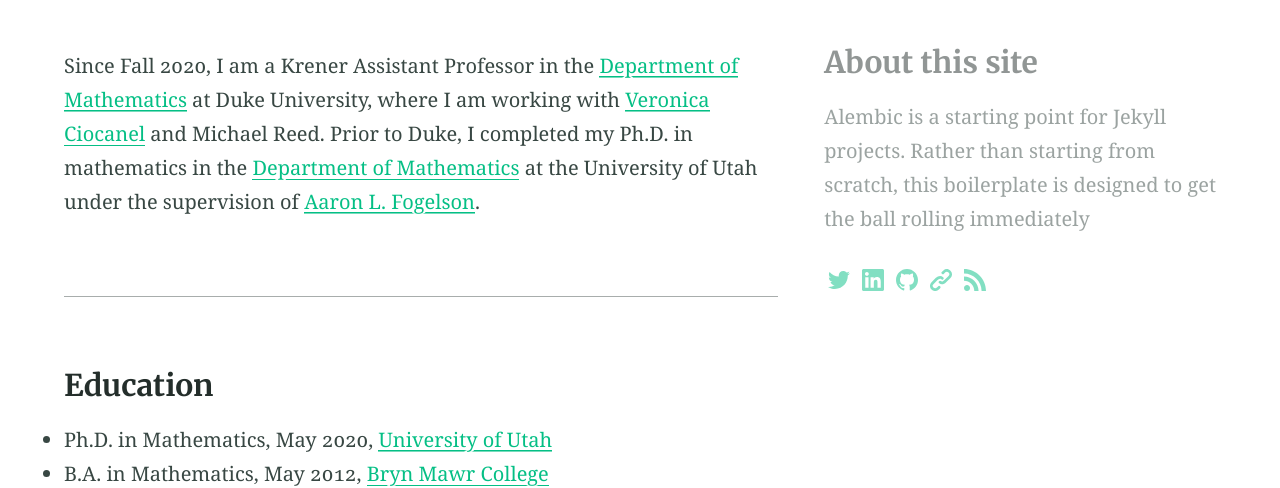
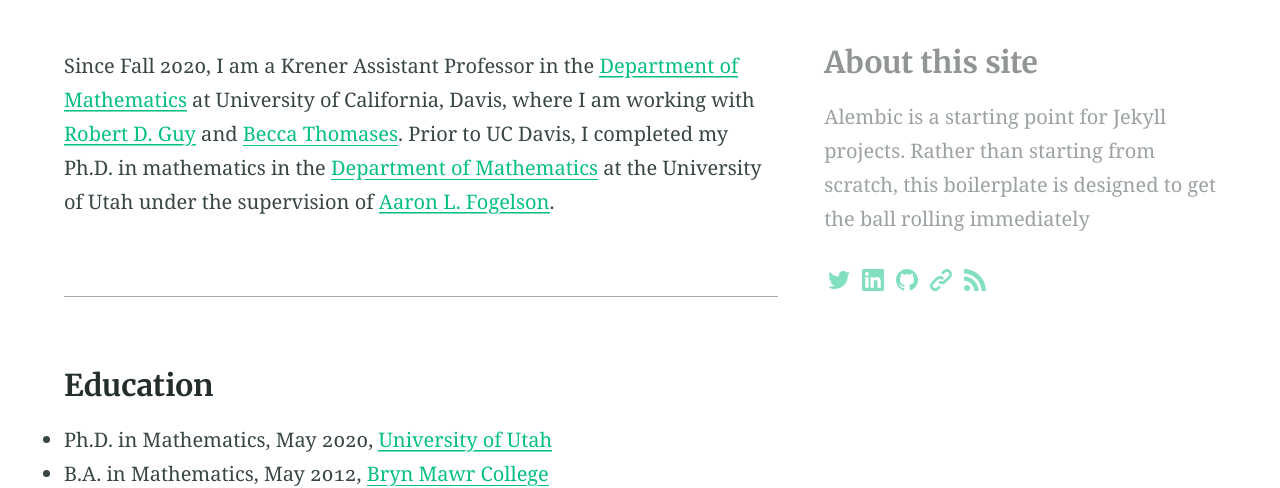
Before and after one commit to kathrynglink/kathrynglink.github.io, a Jekyll site: the page built from index.md, in a window 1280 px wide and 900 px high, cut to the strip 412-900 px from the top of the window. Built offline with Jekyll 4.4.1, drawn with Linux system fonts in a browser that asks for light colours.

```diff
--- a/index.md
+++ b/index.md
@@ -8,8 +8,8 @@ excerpt: "This."
 aside: true
 ---
 
-Since Fall 2020, I am a Krener Assistant Professor in the [Department of Mathematics](https://math.duke.edu/ "Department of Mathematics") at Duke University, where I am working with [Veronica Ciocanel](https://services.math.duke.edu/~ciocanel/ "Veronica Ciocanel") and Michael Reed. Prior to Duke, I completed my Ph.D. in mathematics in the [Department of Mathematics](https://math.utah.edu "Department of Mathematics") at the University of Utah under the supervision of [Aaron L. Fogelson](https://math.utah.edu/~fogelson "Aaron L. Fogelson" ).
+Since Fall 2020, I am a Krener Assistant Professor in the [Department of Mathematics](https://math.ucdavis.edu/ "Department of Mathematics") at University of California, Davis, where I am working with [Robert D. Guy](https://math.ucdavis.edu/~guy/ "Robert D. Guy") and [Becca Thomases](https://math.ucdavis.edu/~thomases/ "Becca Thomases"). Prior to UC Davis, I completed my Ph.D. in mathematics in the [Department of Mathematics](https://math.utah.edu "Department of Mathematics") at the University of Utah under the supervision of [Aaron L. Fogelson](https://math.utah.edu/~fogelson "Aaron L. Fogelson" ).
 <hr/>
 ### Education
 * Ph.D. in Mathematics, May 2020, [University of Utah](https://www.utah.edu/ "University of Utah")
-* B.A. in Mathematics, May 2012, [Bryn Mawr College](https://www.boisestate.edu/ "Boise State University")
+* B.A. in Mathematics, May 2012, [Bryn Mawr College](https://www.brynmawr.edu/math "Bryn Mawr College")
```
